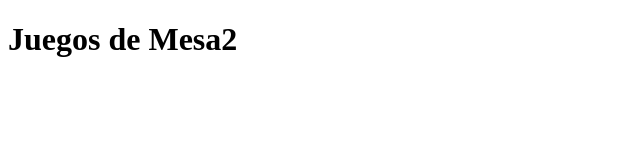
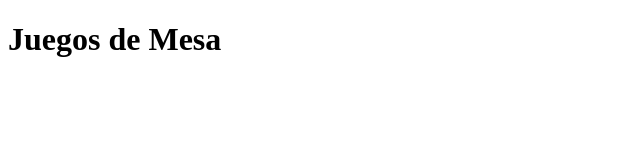
Before and after one commit to JuanMendez84/PruebaGit, a plain HTML site: page index.html in a window 1280 px wide. Shown: the full height of the page, 0-640 px from the left. Drawn offline with Linux system fonts and the light colour scheme.

Commit message:
Subiendo index.html con mi primer

```diff
--- a/index.html
+++ b/index.html
@@ -7,6 +7,6 @@
     <title>Document</title>
 </head>
 <body>
-    <h1>Juegos de Mesa2</h1>
+    <h1>Juegos de Mesa</h1>
 </body>
 </html>
```
